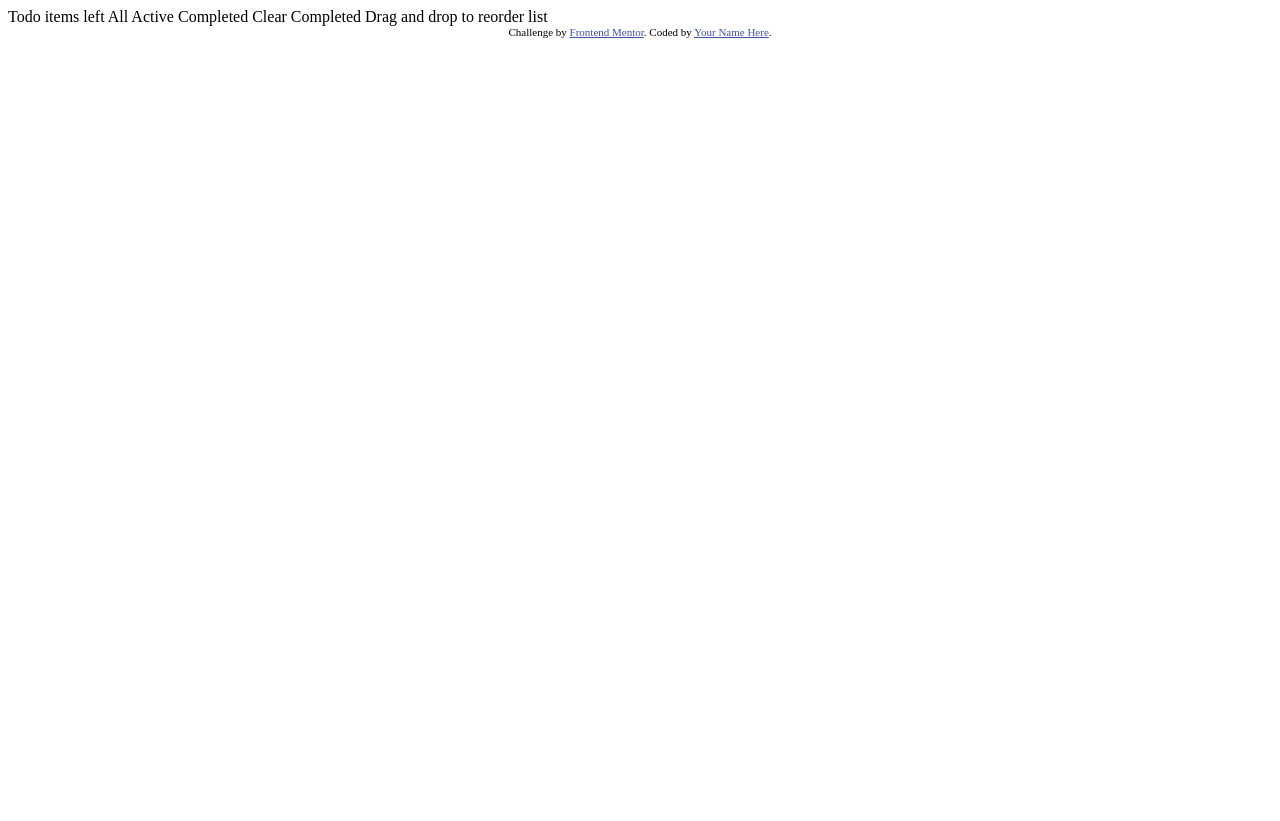
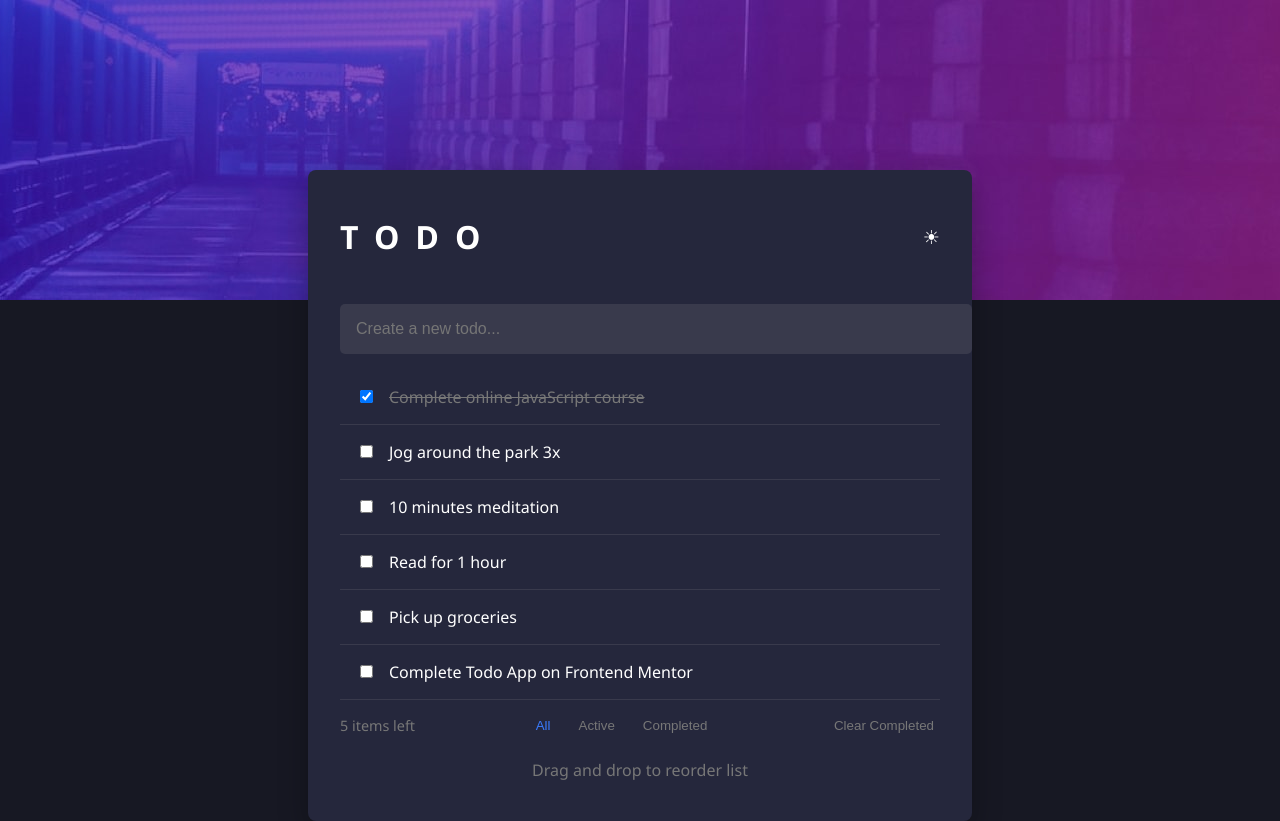
Before and after one commit to Ranj0z/todo-app-main, a plain HTML site: page index.html in a window 1280 px wide. Before the commit the page ends 800 px from the top, so only its background shows below. Drawn offline with Linux system fonts and the light colour scheme.

Commit message:
Changes made

```diff
--- a/index.html
+++ b/index.html
@@ -1,36 +1,57 @@
 <!DOCTYPE html>
 <html lang="en">
 <head>
-  <meta charset="UTF-8">
-  <meta name="viewport" content="width=device-width, initial-scale=1.0"> <!-- displays site properly based on user's device -->
-
-  <link rel="icon" type="image/png" sizes="32x32" href="./images/favicon-32x32.png">
-
-  <title>Frontend Mentor | Todo app</title>
-
-  <!-- Feel free to remove these styles or customise in your own stylesheet 👍 -->
-  <style>
-    .attribution { font-size: 11px; text-align: center; }
-    .attribution a { color: hsl(228, 45%, 44%); }
-  </style>
+  <meta charset="UTF-8" />
+  <meta name="viewport" content="width=device-width, initial-scale=1.0" />
+  <title>Todo App</title>
+  <link rel="stylesheet" href="styles.css" />
 </head>
 <body>
+  <div class="background"></div>
+  <main class="todo-container">
+    <div class="header-row">
+      <h1 class="title">TODO</h1>
+      <span class="theme-toggle" id="themeToggle">☀</span>
+    </div>
+    <input type="text" id="new-todo" placeholder="Create a new todo..." />
+    <ul id="todo-list">
+      <li class="todo-item completed">
+        <input type="checkbox" checked />
+        <span>Complete online JavaScript course</span>
+      </li>
+      <li class="todo-item">
+        <input type="checkbox" />
+        <span>Jog around the park 3x</span>
+      </li>
+      <li class="todo-item">
+        <input type="checkbox" />
+        <span>10 minutes meditation</span>
+      </li>
+      <li class="todo-item">
+        <input type="checkbox" />
+        <span>Read for 1 hour</span>
+      </li>
+      <li class="todo-item">
+        <input type="checkbox" />
+        <span>Pick up groceries</span>
+      </li>
+      <li class="todo-item">
+        <input type="checkbox" />
+        <span>Complete Todo App on Frontend Mentor</span>
+      </li>
+    </ul>
+    <div class="todo-footer">
+      <span id="items-left">5 items left</span>
+      <div class="filters">
+        <button class="filter active">All</button>
+        <button class="filter">Active</button>
+        <button class="filter">Completed</button>
+      </div>
+      <button id="clear-completed">Clear Completed</button>
+    </div>
+    <p class="drag-info">Drag and drop to reorder list</p>
+  </main>
 
-  Todo
-
-  <!-- Add dynamic number --> items left
-
-  All
-  Active
-  Completed
-
-  Clear Completed
-
-  Drag and drop to reorder list
-
-  <div class="attribution">
-    Challenge by <a href="https://www.frontendmentor.io?ref=challenge" target="_blank">Frontend Mentor</a>.
-    Coded by <a href="#">Your Name Here</a>.
-  </div>
+  <script src="script.js"></script>
 </body>
 </html>
--- /dev/null
+++ b/script.js
@@ -0,0 +1,43 @@
+document.addEventListener('DOMContentLoaded', () => {
+  const todoList = document.getElementById('todo-list');
+  const newTodo = document.getElementById('new-todo');
+  const itemsLeft = document.getElementById('items-left');
+  const clearCompleted = document.getElementById('clear-completed');
+  const themeToggle = document.getElementById('themeToggle');
+
+  function updateItemsLeft() {
+    const count = document.querySelectorAll('.todo-item:not(.completed)').length;
+    itemsLeft.textContent = `${count} item${count !== 1 ? 's' : ''} left`;
+  }
+
+  todoList.addEventListener('change', (e) => {
+    if (e.target.type === 'checkbox') {
+      const item = e.target.closest('.todo-item');
+      item.classList.toggle('completed', e.target.checked);
+      updateItemsLeft();
+    }
+  });
+
+  clearCompleted.addEventListener('click', () => {
+    document.querySelectorAll('.todo-item.completed').forEach(item => item.remove());
+    updateItemsLeft();
+  });
+
+  newTodo.addEventListener('keypress', (e) => {
+    if (e.key === 'Enter' && newTodo.value.trim()) {
+      const li = document.createElement('li');
+      li.className = 'todo-item';
+      li.innerHTML = `<input type="checkbox" /> <span>${newTodo.value.trim()}</span>`;
+      todoList.appendChild(li);
+      newTodo.value = '';
+      updateItemsLeft();
+    }
+  });
+
+  themeToggle.addEventListener('click', () => {
+    document.body.classList.toggle('light-mode');
+    themeToggle.textContent = document.body.classList.contains('light-mode') ? '\u263E' : '\u2600'; // ☾ or ☀
+  });
+
+  updateItemsLeft();
+});
--- /dev/null
+++ b/styles.css
@@ -0,0 +1,134 @@
+:root {
+  --bg: #171823;
+  --todo-bg: #25273c;
+  --text: white;
+  --input-bg: #393a4c;
+  --completed-text: #777;
+  --highlight: #3a7bfd;
+}
+
+body.light-mode {
+  --bg: #fafafa;
+  --todo-bg: #ffffff;
+  --text: #000000;
+  --input-bg: #e4e5f1;
+  --completed-text: #d1d2da;
+}
+
+body {
+  margin: 0;
+  font-family: 'Segoe UI', sans-serif;
+  background-color: var(--bg);
+  color: var(--text);
+  transition: background 0.3s, color 0.3s;
+}
+
+.background {
+  background-image: url('bg-desktop-dark.jpg');
+  background-size: cover;
+  background-position: center;
+  height: 300px;
+}
+
+body.light-mode .background {
+  background-image: url('bg-desktop-light.jpg'); /* Replace with actual light mode image */
+}
+
+.todo-container {
+  max-width: 600px;
+  margin: -130px auto 0;
+  background: var(--todo-bg);
+  border-radius: 8px;
+  padding: 1.5rem 2rem;
+  box-shadow: 0 10px 30px rgba(0, 0, 0, 0.3);
+}
+
+.header-row {
+  display: flex;
+  justify-content: space-between;
+  align-items: center;
+  margin-bottom: 1.5rem;
+}
+
+.title {
+  letter-spacing: 0.5em;
+  font-size: 2rem;
+  font-weight: 700;
+}
+
+.theme-toggle {
+  cursor: pointer;
+  font-size: 1.2rem;
+}
+
+#new-todo {
+  width: 100%;
+  padding: 1rem;
+  border: none;
+  border-radius: 5px;
+  background-color: var(--input-bg);
+  color: var(--text);
+  font-size: 1rem;
+  margin-bottom: 1rem;
+}
+
+ul#todo-list {
+  list-style: none;
+  padding: 0;
+  margin: 0 0 1rem;
+}
+
+.todo-item {
+  display: flex;
+  align-items: center;
+  padding: 1rem;
+  border-bottom: 1px solid var(--input-bg);
+}
+
+.todo-item input[type="checkbox"] {
+  margin-right: 1rem;
+}
+
+.todo-item.completed span {
+  text-decoration: line-through;
+  color: var(--completed-text);
+}
+
+.todo-footer {
+  display: flex;
+  justify-content: space-between;
+  align-items: center;
+  font-size: 0.9rem;
+  color: var(--completed-text);
+  flex-wrap: wrap;
+  gap: 1rem;
+}
+
+.filters {
+  display: flex;
+  gap: 1rem;
+}
+
+.filter {
+  background: none;
+  border: none;
+  color: inherit;
+  cursor: pointer;
+}
+
+.filter.active {
+  color: var(--highlight);
+}
+
+#clear-completed {
+  background: none;
+  border: none;
+  color: inherit;
+  cursor: pointer;
+}
+
+.drag-info {
+  text-align: center;
+  margin-top: 1.5rem;
+  color: var(--completed-text);
+}
```
Also changed, not shown: index2.html (deleted, +0 -195 lines), bg-desktop-dark.jpg (added), bg-desktop-light.jpg (added).
